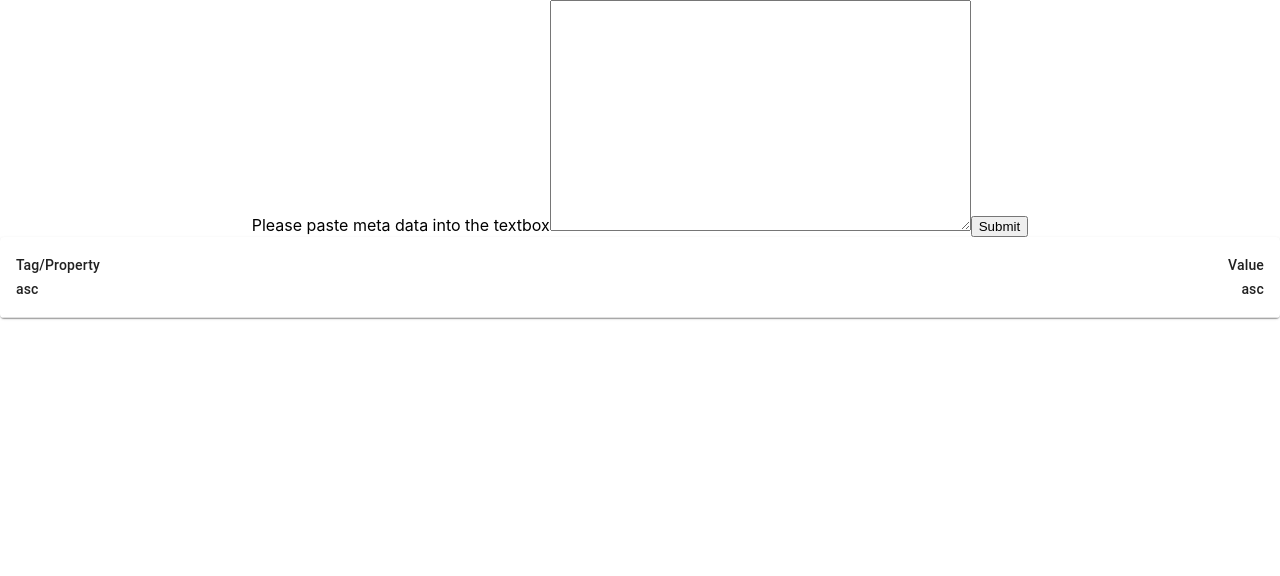
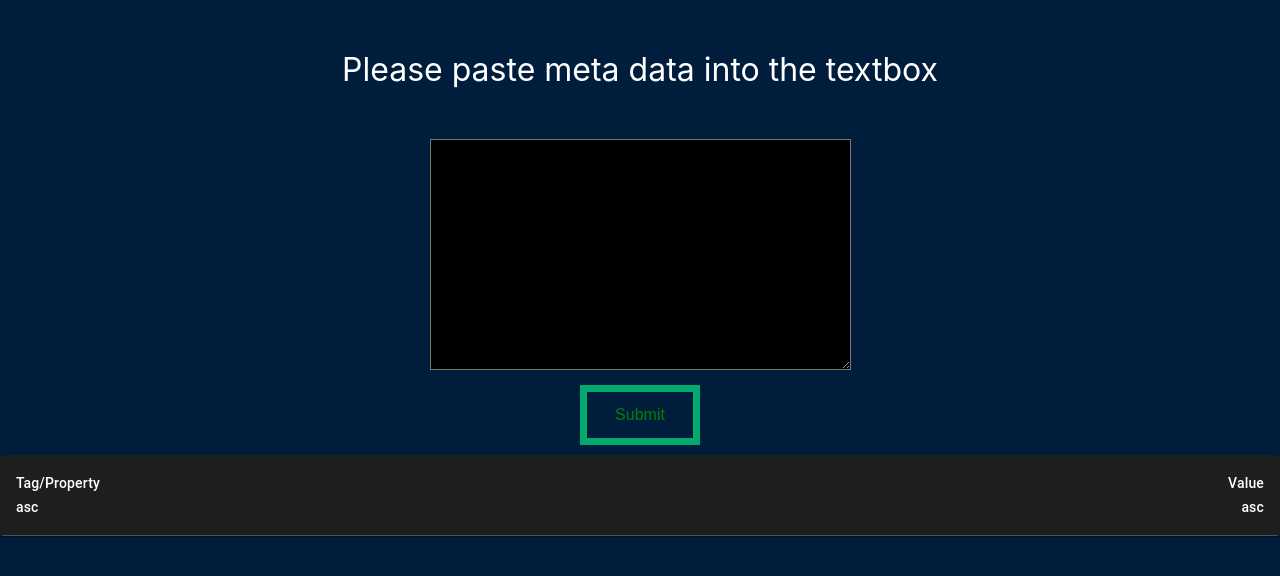
Before and after one commit to Jherrera1234/RedShelf_MetaAssessment, a React (Create React App) app in the folder rs_assessment/: page / in a window 1280 px wide. Shown: the top 576 px of the page. Built offline with nearby package versions, Linux system fonts and the light colour scheme.

Commit message:
styling done

```diff
--- a/rs_assessment/src/App.css
+++ b/rs_assessment/src/App.css
@@ -1,38 +1,34 @@
-.App {
-  text-align: center;
-}
-
-.App-logo {
-  height: 40vmin;
-  pointer-events: none;
-}
-
-@media (prefers-reduced-motion: no-preference) {
-  .App-logo {
-    animation: App-logo-spin infinite 20s linear;
-  }
-}
-
-.App-header {
-  background-color: #282c34;
-  min-height: 100vh;
+.form-sub{
   display: flex;
   flex-direction: column;
   align-items: center;
-  justify-content: center;
-  font-size: calc(10px + 2vmin);
-  color: white;
+
 }
 
-.App-link {
-  color: #61dafb;
+.App{
+  height: 100vh;
+  background: rgb(0, 30, 60);
 }
 
-@keyframes App-logo-spin {
-  from {
-    transform: rotate(0deg);
-  }
-  to {
-    transform: rotate(360deg);
-  }
+.input-label{
+  margin: 50px;
+    color: white;
+    font-size: xx-large;
 }
+
+.input-text{
+  color: white;
+    background: black;
+    margin-bottom: 15px;
+}
+
+.submit-button{
+  border: 7px solid black;
+    padding: 14px 28px;
+    font-size: 16px;
+    cursor: pointer;
+    border-color: #04AA6D;
+    color: green;
+    background: none;
+    margin-bottom: 10px;
+}
--- a/rs_assessment/src/App.js
+++ b/rs_assessment/src/App.js
@@ -9,7 +9,8 @@ import TableContainer from '@mui/material/TableContainer';
 import TableHead from '@mui/material/TableHead';
 import TableRow from '@mui/material/TableRow';
 import Paper from '@mui/material/Paper';
-
+import { createTheme } from '@mui/material/styles';
+import { ThemeProvider } from '@emotion/react';
 
 
 function App() {
@@ -21,6 +22,11 @@ function App() {
 
 
 
+  const darkTheme = createTheme({
+    palette: {
+      mode: 'dark',
+    },
+  });
 
   const getTagName = (str) => {
     const match = 'name=';
@@ -298,6 +304,7 @@ function App() {
   return (
     <div className="App">
 
+
       <form className='form-sub' onSubmit={handleSubmit}>
         <label className='input-label' > Please paste meta data into the textbox</label>
         <textarea className='input-text' rows={15} cols={50} onChange={(e) => setMetaData(e.target.value)} />
@@ -305,10 +312,12 @@ function App() {
 
       </form>
 
+
       {/* <div className='table-info'>
         <p>{metaContent[0]}</p>
 
       </div> */}
+      <ThemeProvider theme={darkTheme}>
 
         <TableContainer component={Paper}>
           <Table sx={{ minWidth: 650 }} aria-label='simple table'>
@@ -334,6 +343,7 @@ function App() {
           </Table>
 
         </TableContainer>
+      </ThemeProvider>
     </div>
   );
 }
```
Lines whose indentation alone changed are shown as unchanged.
